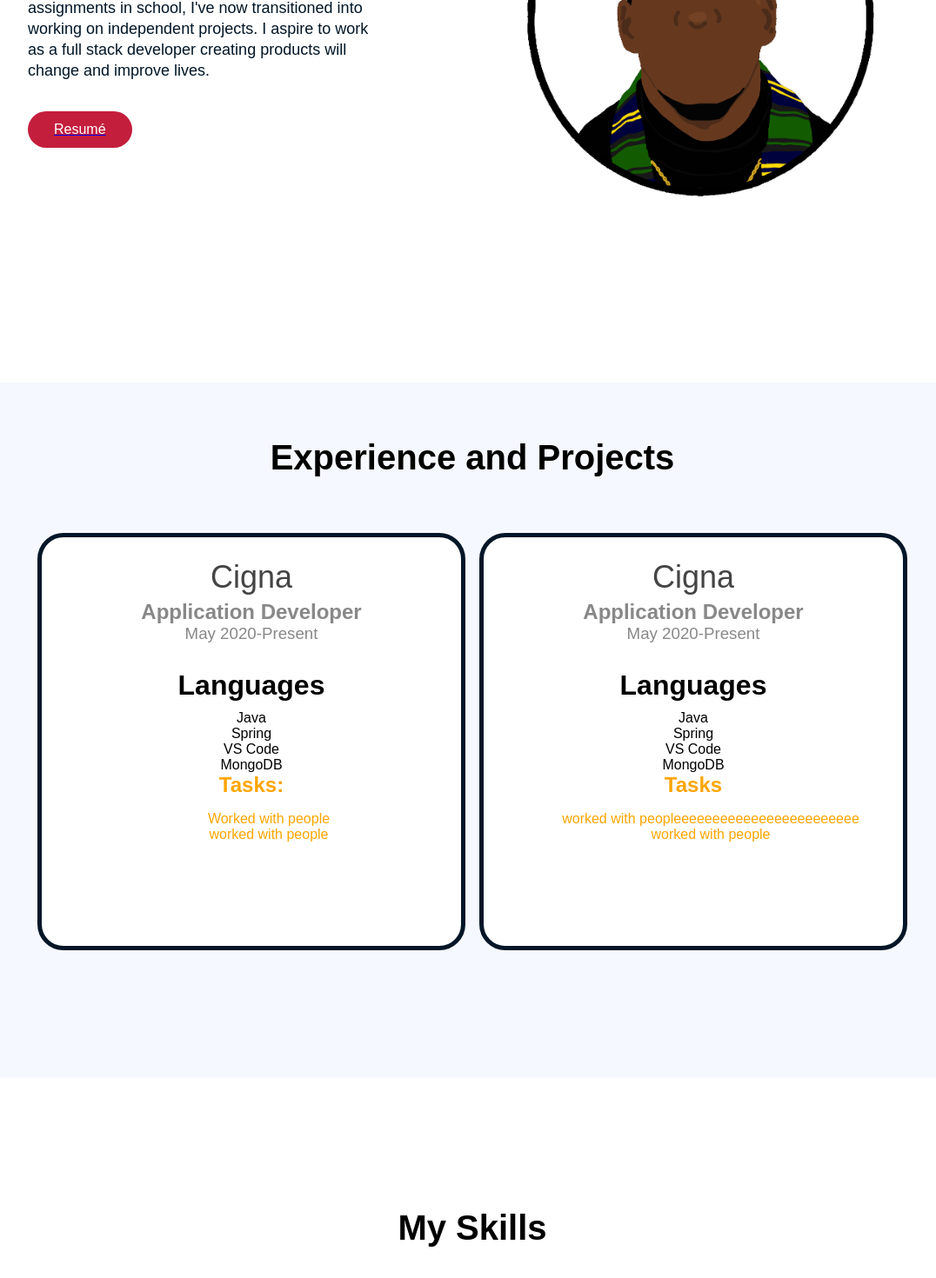
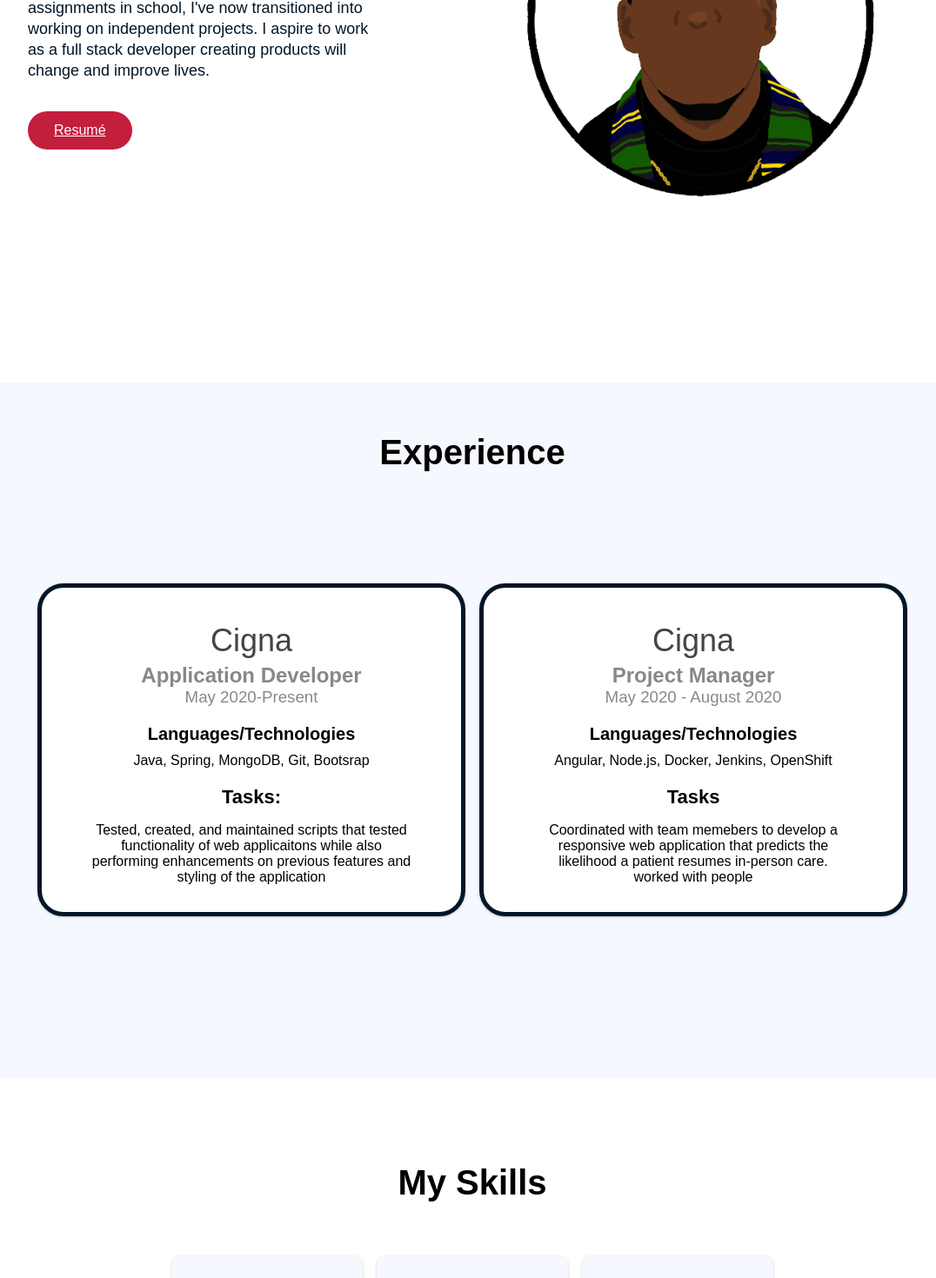
Before and after one commit to rojaunBS/personal-website, a React (Create React App) app: page / in a window 1280 px wide. Shown: the part 1160-2630 px from the top of the page at 87% size, without its empty margins (97-1173 px from the left). Built offline with nearby package versions, Linux system fonts and the light colour scheme; a web font is replaced by a local one.

Commit message:
Finalized some sections of the website

```diff
--- a/src/components/ButtonElement.js
+++ b/src/components/ButtonElement.js
@@ -23,3 +23,25 @@
     border: solid #C41E3D 2px;
 }
 `
+export const Button2 = styled.a`
+    border-radius: 50px;
+    background: ${({primary})=> (primary? "#C41E3D" : "#010606")};
+    white-space: nowrap;
+    padding: ${({big})=> (big? '14px 48px' : '12px 30px')};
+    color: ${({dark})=> (dark? '#fff' : 'black')};
+    font-size: ${({fontBig})=> (fontBig? '20px' : '16px')};
+    outline: none;
+    border: none;
+    cursor: pointer;
+    display: flex;
+    justify-content: center;
+    align-items: center;
+    transition: all 0.2s ease-in-out;
+
+&:hover{
+    transition: all 0.2s ease-in-out;
+    background: ${({primary})=> (primary? "#fff" : "#01bf71")};
+    color: ${({dark})=> (dark? '#C41E3D' : 'black')};
+    border: solid #C41E3D 2px;
+}
+`
--- a/src/components/Expereince/ExperienceElements.js
+++ b/src/components/Expereince/ExperienceElements.js
@@ -7,6 +7,15 @@
     justify-content: center;
     align-items: center;
     background-color: #F6F8FF;
+    text-align: center;
+
+@media screen and (max-width: 768px){
+    height: 1100px;
+}
+
+@media screen and (max-width: 480px){
+    height: 1400px;
+}
 `
 export const ExperienceWrapper = styled.div`
     max-width: 1100px;
@@ -16,7 +25,7 @@
     align-items: center;
     grid-gap: 16px;
     padding: 0 50px;
-    height: 60%;
+    height: 80%;
     width: 100%;
 
 @media screen and (max-width: 1000px){
@@ -31,8 +40,6 @@
 export const ExperienceTitle = styled.h1`
     font-size: 2.5rem;
     color: black;
-    margin-bottom: 64px;
-    margin-top: -84px;
 `
 
 export const ExperienceCard = styled.div`
@@ -41,8 +48,25 @@
     text-align: center;
     background-color: #FFF;
     box-sizing: border-box;
+    max-height: 492px;
+    flex-direction: column;
+    padding: 15px;
+    box-shadow: 0 1px 3px rgba(0,0,0,0.2);
+    transition: all 0.2s ease-in-out;
+
+&:hover{
+    transform: scale(1.02);
+    transition: all 0.2s ease-in-out;
+    cursor: pointer;
+}
+
+@media screen and (max-width: 768px){
     height: 100%;
-    flex-direction: column;
+}
+
+@media screen and (max-width: 480px){
+    height: 100%;
+}
 `
 export const CompanyName = styled.h1`
     font-size: 36px;
@@ -62,34 +86,35 @@
 `
 export const Subtitle = styled.h1`
     display: block;
-    padding-top: 30px;
-    padding-bottom: 10px;
+    padding-top: 20px;
+    margin-bottom: 10px;
+    font-size: 20px;
 `
-export const LangTechContainer = styled.ul`
+
+export const LangTech = styled.p`
     color: black;
-`
-export const LangTech = styled.li`
-    color: black;
-    list-style-type: none;
+    /* list-style-type: none; */
 `
 
 export const DescriptionH1 = styled.h2`
-    color: orange;
-    margin: 0px;
+    color: black;
+    font-size: 22px;
+    font-weight: 600;
+    margin-top: 20px;
+    margin-bottom: 0px;
 `
 export const DescriptionUl = styled.ul`
     display: block;
     align-items: center;
     margin-block-start: 1em;
     margin-block-end: 1em;
-    margin-inline-start: 0px;
-    margin-inline-end: 0px;
     padding-inline-start: 40px;
+    padding-inline-end: 40px;
     list-style-type: none;
 
 `
 export const DescriptionLi = styled.li`
-    color: orange;
+    color: black;
     margin: 0px;
 
 `
--- a/src/components/Expereince/index.js
+++ b/src/components/Expereince/index.js
@@ -1,45 +1,33 @@
 import React from 'react'
-import {ExperienceContainer, ExperienceWrapper,ExperienceTitle, ExperienceCard, CompanyName, JobTitle, Years, Subtitle, LangTechContainer, LangTech, DescriptionH1, DescriptionUl, DescriptionLi} from './ExperienceElements'
+import {ExperienceContainer, ExperienceWrapper,ExperienceTitle, ExperienceCard, CompanyName, JobTitle, Years, Subtitle, LangTech, DescriptionH1, DescriptionUl, DescriptionLi} from './ExperienceElements'
 
 
 
 const Experience = () => {
     return (
         <ExperienceContainer id="experience">
-            <ExperienceTitle>Experience and Projects</ExperienceTitle>
+            <ExperienceTitle>Experience</ExperienceTitle>
             <ExperienceWrapper>
                 <ExperienceCard>
                     <CompanyName>Cigna</CompanyName>
                     <JobTitle>Application Developer</JobTitle>
                     <Years>May 2020-Present</Years>
-                    <Subtitle>Languages</Subtitle>
-                    <LangTechContainer>
-                        <LangTech>Java</LangTech>
-                        <LangTech>Spring</LangTech>
-                        <LangTech>VS Code</LangTech>
-                        <LangTech>MongoDB</LangTech>
-                    </LangTechContainer>
+                    <Subtitle>Languages/Technologies</Subtitle>
+                        <LangTech>Java, Spring, MongoDB, Git, Bootsrap</LangTech>
                     <DescriptionH1>Tasks:</DescriptionH1>
                     <DescriptionUl>
-                        <DescriptionLi><span>Worked with people</span></DescriptionLi>
-                        <DescriptionLi>worked with people</DescriptionLi>
+                        <DescriptionLi>Tested, created, and maintained scripts that tested functionality of web applicaitons while also performing enhancements on previous features and styling of the application</DescriptionLi>
                     </DescriptionUl>
                 </ExperienceCard>
                 <ExperienceCard>
                     <CompanyName>Cigna</CompanyName>
-                    <JobTitle>Application Developer</JobTitle>
-                    <Years>May 2020-Present</Years>
-                    <Subtitle>Languages</Subtitle>
-                    <LangTechContainer>
-                        <LangTech>Java</LangTech>
-                        <LangTech>Spring</LangTech>
-                        <LangTech>VS Code</LangTech>
-                        <LangTech>MongoDB</LangTech>
-                    </LangTechContainer>
+                    <JobTitle>Project Manager</JobTitle>
+                    <Years>May 2020 - August 2020</Years>
+                    <Subtitle>Languages/Technologies</Subtitle>
+                        <LangTech>Angular, Node.js, Docker, Jenkins, OpenShift</LangTech>
                     <DescriptionH1>Tasks</DescriptionH1>
                     <DescriptionUl>
-                        <DescriptionLi>worked with peopleeeeeeeeeeeeeeeeeeeeeeee</DescriptionLi>
-
+                        <DescriptionLi>Coordinated with team memebers to develop a responsive web application that predicts the likelihood a patient resumes in-person care. </DescriptionLi>
                         <DescriptionLi>worked with people</DescriptionLi>
                     </DescriptionUl>
                 </ExperienceCard>
--- a/src/components/Footer/FooterElements.js
+++ b/src/components/Footer/FooterElements.js
@@ -67,7 +67,7 @@
 `
 
 export const SocialMedia = styled.section`
-    max-width: 1000px;
+    max-width: 1052px;
     width: 100%;
 `
 
@@ -75,7 +75,7 @@
     display: flex;
     justify-content: space-between;
     align-items: center;
-    max-width: 1100px;
+    max-width: 1052px;
     margin: 40px auto 0 auto;
 
 @media screen and (max-width: 820px){
@@ -104,7 +104,6 @@
     display:flex;
     justify-content: center;
     align-items: center;
-    width: 100px;
 `
 
 export const SocialIconLink = styled.a`
--- a/src/components/Info Section/index.js
+++ b/src/components/Info Section/index.js
@@ -1,6 +1,7 @@
 import React from 'react'
-import {Button} from '../ButtonElement'
+import {Button2} from '../ButtonElement'
 import { Img, InfoContainer, InfoWrapper, InfoRow, Column1, Column2, TextWrapper, TopLine, Heading, Subtitle, BtnWrap, ImgWrap } from './InfoElements'
+
 
 const InfoSection = ({lightBg, id, imgStart, topLine, lightText, headline, darkText, description,buttonLabel,img,alt,primary,dark,dark2}) => {
     return (
@@ -14,18 +15,12 @@
                                 <Heading lightText={lightText}>{headline}</Heading>
                                 <Subtitle darkText={darkText}>{description}</Subtitle>
                                 <BtnWrap>
-                                    <a href='../../assets/Rojaun_Samuda_resume.pdf' target="_blank">
-                                        <Button to= "home"
-                                        smooth= {true}
-                                        duration={500}
-                                        spy={true}
-                                        exact="true"
-                                        offset={-80}
+                                    <Button2 href='../../assets/Rojaun_Samuda_resume.pdf' target="_blank"
                                         primary={primary ? 1 : 0}
                                         dark={dark ? 1 : 0}
                                         dark2={dark2 ? 1 : 0}
-                                        >{buttonLabel}</Button>
-                                    </a>
+                                        >{buttonLabel}
+                                    </Button2>
                                 </BtnWrap>
                             </TextWrapper>
                         </Column1>
--- a/src/components/Sidebar/index.js
+++ b/src/components/Sidebar/index.js
@@ -14,7 +14,7 @@
                     <SidebarLink to="about" onClick={toggle}>About</SidebarLink>
                     <SidebarLink to="experience" onClick={toggle}>Experience</SidebarLink>
                     <SidebarLink to="skills" onClick={toggle}>Skills</SidebarLink>
-                    <SidebarLink to="contact-me" onClick={toggle}>Contact Me</SidebarLink>
+                    {/* <SidebarLink to="contact-me" onClick={toggle}>Contact Me</SidebarLink> */}
                 </SidebarMenu>
                 <SideBtnWrap>
                     <SidebarRoute to="/signin">Download Resume</SidebarRoute>
--- a/src/components/Skills/SkillsElements.js
+++ b/src/components/Skills/SkillsElements.js
@@ -14,7 +14,7 @@
 }
 
 @media screen and (max-width: 480px){
-    height: 1600px;
+    height: 1800px;
 }
 `
 
@@ -38,32 +38,35 @@
 `
 
 export const SkillsIcon = styled.img`
-    height: 150px;
+    height: 120px;
     width: 160px;
     margin-bottom: 10px;
 `
 
 
 export const SkillsH1 = styled.h1`
-    font-size: 2.5rem;
+    font-size: 40px;
     color: black;
-    margin-bottom: 64px;
-    margin-top: 64px;
+    /* margin-bottom: 64px;
+    margin-top: 64px; */
 
-@media screen and (max-width: 480px){
-    font-size: 2rem;
-}
+/* @media screen and (max-width: 480px){
+
+} */
 `
 
 
 export const SkillsWrapper = styled.div`
     max-width: 1000px;
     margin: 0 auto;
+    margin-bottom: 40px;
+    margin-top: 40px;
     display: grid;
     grid-template-columns: 1fr 1fr 1fr;
     align-items: center;
     grid-gap: 16px;
     padding: 0 50px;
+    height: 60%;
 
 @media screen and (max-width: 1000px){
     grid-template-columns: 1fr 1fr;
```
Also changed, not shown: src/components/Navbar/index.js (+0 -10 lines).
